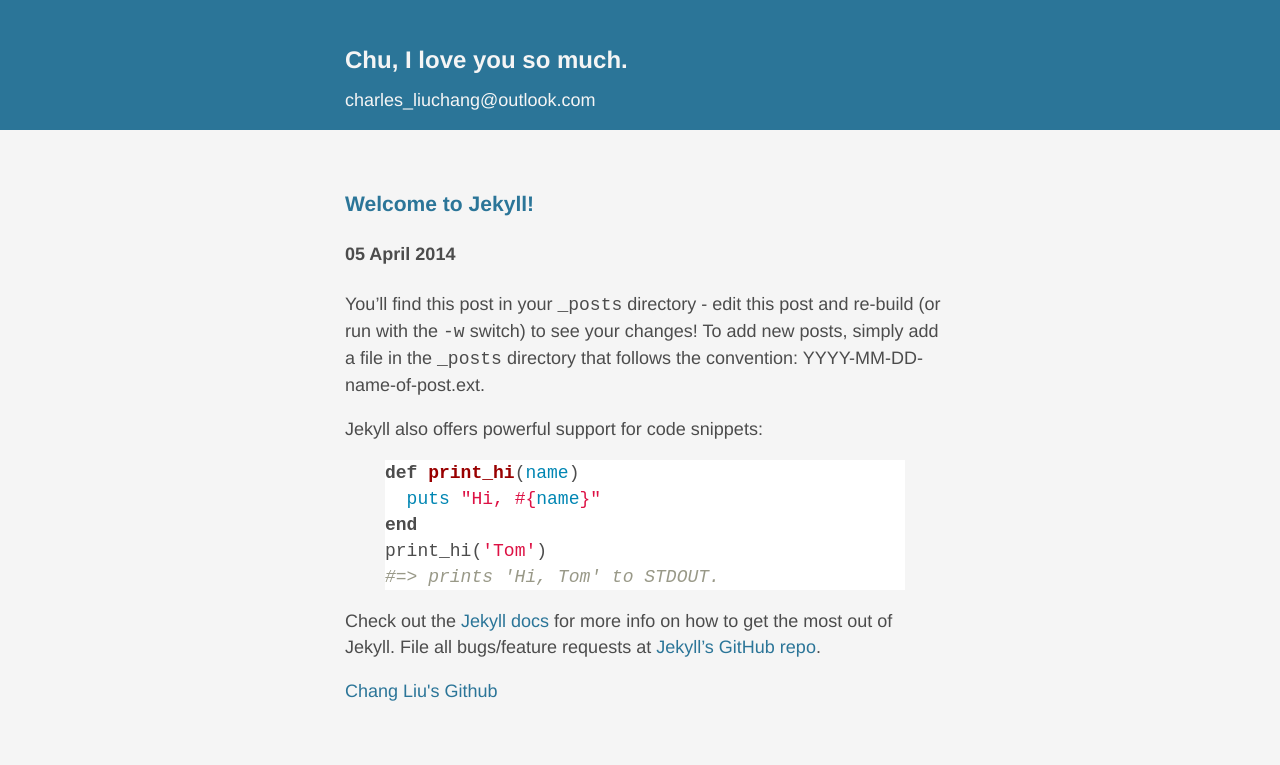
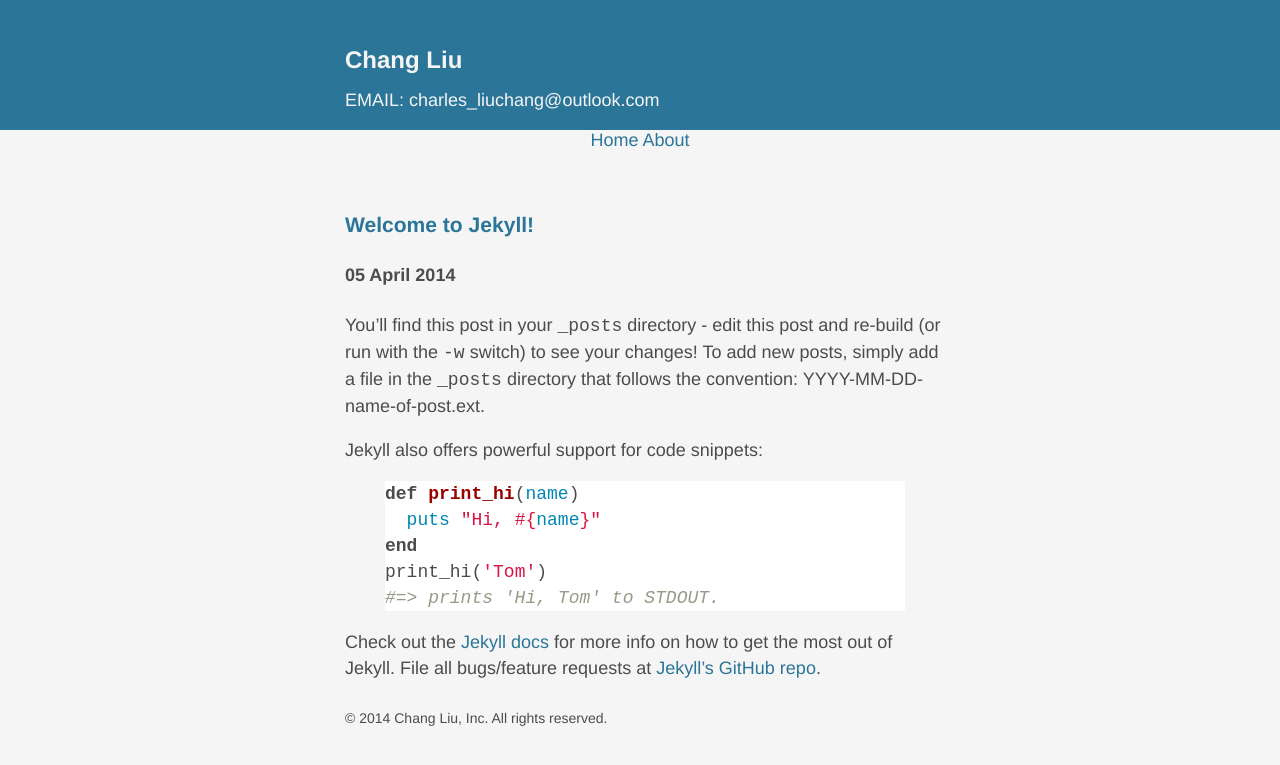
Before and after one commit to ChangLiuNJU/ChangLiuNJU.github.io, a Jekyll site: the page built from index.html, in a window 1280 px wide. Shown: the top 765 px of the page. Built offline with Jekyll 4.4.1, drawn with Linux system fonts in a browser that asks for light colours; Markdown is read by kramdown in place of the engine named in the settings.

Commit message:
Add Navigation

```diff
--- a/_config.yml
+++ b/_config.yml
@@ -2,3 +2,5 @@
 markdown: redcarpet
 timezone : Asia/Shanghai
 pygments: true
+safe: true
+auto: true
--- a/_layouts/default.html
+++ b/_layouts/default.html
@@ -19,24 +19,35 @@
         <div id="head">
           <div id="head-content">
             <div id="about">
-              <h1>Chu, I love you so much.</h1>
+              <h1>Chang Liu</h1>
               <p>
-                charles_liuchang@outlook.com
+                EMAIL: charles_liuchang@outlook.com
               </p>
             </div>
           </div>
         </div>
 
+        <div id="navigation">
+            <nav>
+              <span><a title="home page" href="/">Home</a></span>
+              <span><a title="about" href="/about/">About</a></span>
+          </nav>
+        </div>
         <div id="box">
           <div id="content">
             <div id="articles">
               {{ content }}
             </div>
             <div id="footer">
-              <a href="https://github.com/ChangLiuNJU">Chang Liu's Github</a>
+              <div id="footer-text">
+                &copy; 2014 Chang Liu, Inc. All rights reserved.
+              </div>
             </div>
           </div>
         </div>
       </div>
+
+
+
     </body>
 </html>
--- a/css/main.css
+++ b/css/main.css
@@ -28,6 +28,10 @@
 	clear: both;
 	height: 21px;
 	min-height: 21px;
+}
+#footer-text {
+	padding-top: 6px;
+	font-size: 14px;
 }
 #head {
 	height: 130px;
```
Also changed, not shown: about/index.md (added, +15 -0 lines).
